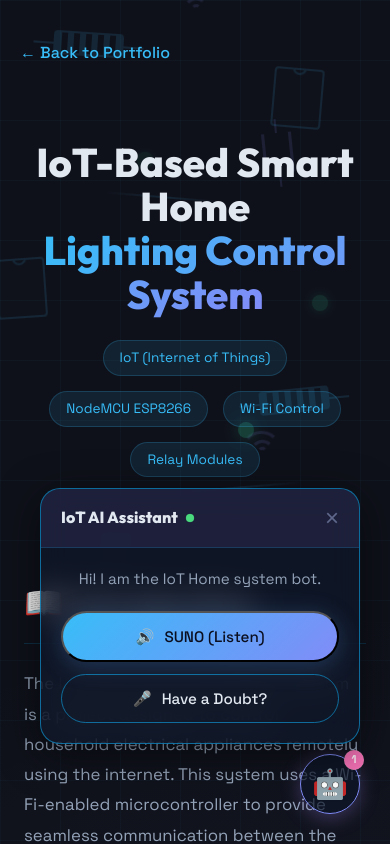
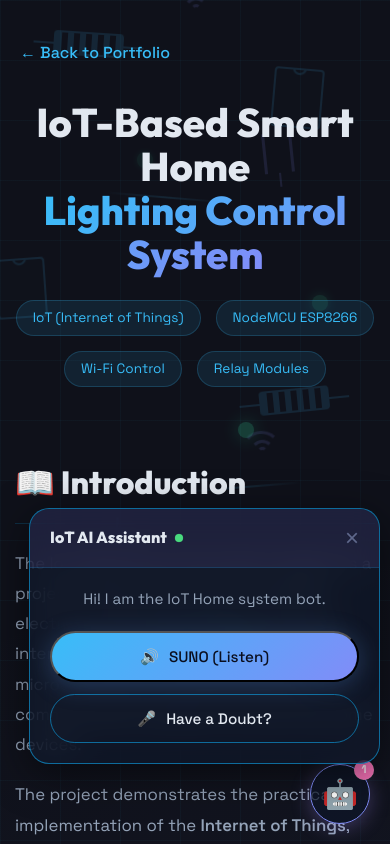
Before and after one commit to rahulvish09/MyProfile, a website: page iot-project.html in a window 390 px wide. Both pictures are taken after a click on the element "Interactive Voice Assistant". Shown: the top 844 px of the page. Drawn offline with Linux system fonts and the light colour scheme; no server answers.

Commit message:
Add missing viewport meta tag and tighten mobile padding

```diff
--- a/iot-project.html
+++ b/iot-project.html
@@ -2,6 +2,7 @@
 <html lang="en">
 <head>
   <meta charset="UTF-8">
+  <meta name="viewport" content="width=device-width, initial-scale=1.0">
   <title>IoT Smart Home | Rahul Vishwakarma</title>
   <link href="https://fonts.googleapis.com/css2?family=Outfit:wght@400;600;800&family=Space+Grotesk:wght@400;500;600&display=swap" rel="stylesheet">
   <link rel="stylesheet" href="style.css">
@@ -323,6 +324,28 @@
       border-radius: 0 8px 8px 0;
       margin-top: 40px;
     }
+
+    /* Mobile Responsive Overrides */
+    @media (max-width: 768px) {
+      .project-header {
+        padding: 100px 15px 30px;
+      }
+      .content-section {
+        padding: 0 15px;
+      }
+      .feature-card {
+        padding: 20px;
+      }
+      .robot-btn {
+        bottom: 20px;
+        right: 20px;
+      }
+      .robot-modal {
+        bottom: 80px;
+        right: 10px;
+        width: 90vw;
+      }
+    }
   </style>
 </head>
 <body>
```
Also changed, not shown: solar-project.html (+23 -0 lines).
